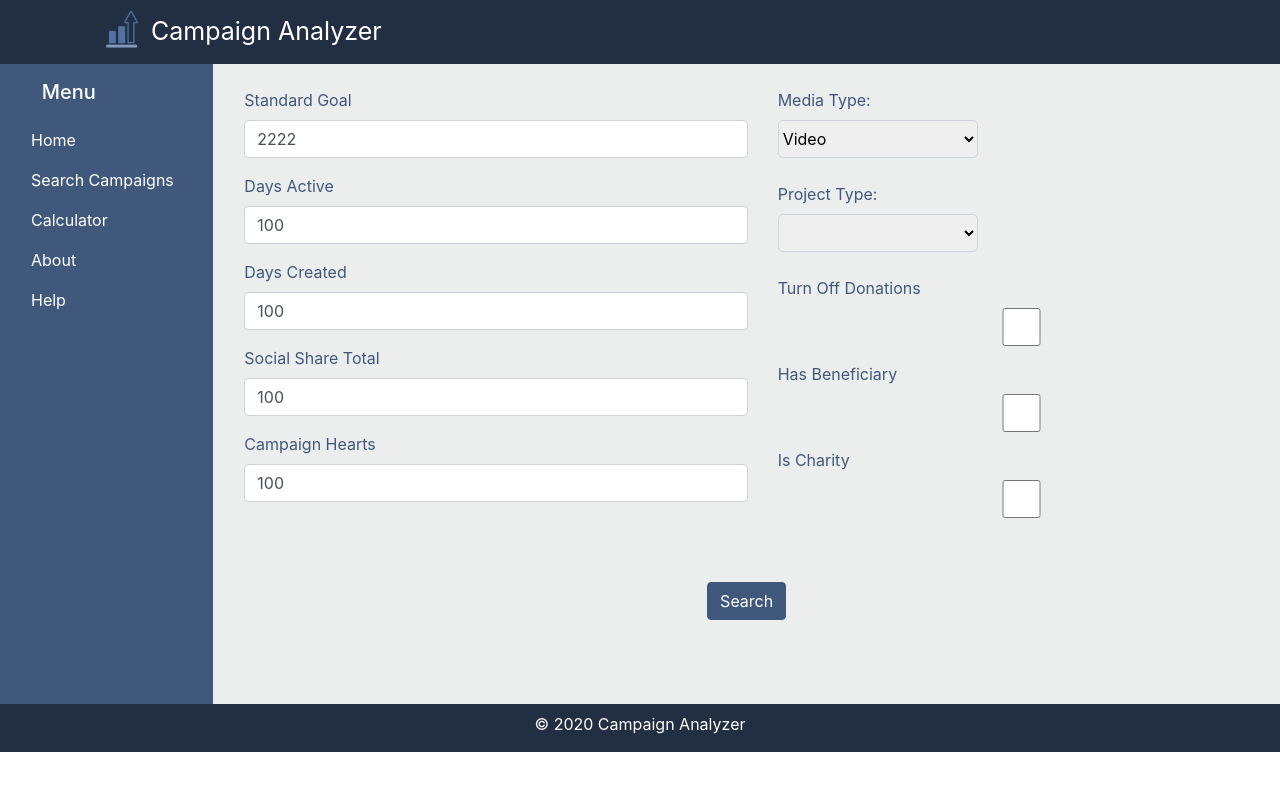
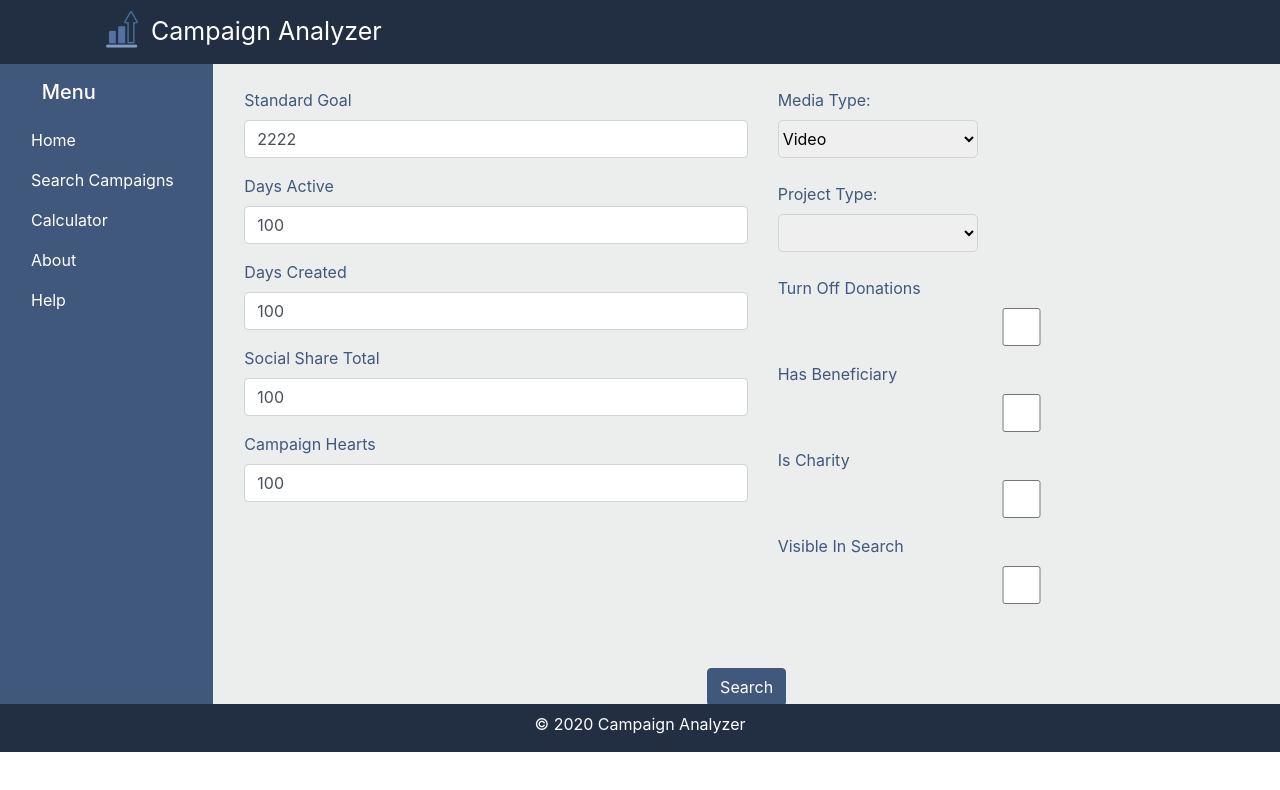
Before and after one commit to ajhayden/Intex2020, a React (Create React App) app in the folder intex-react-app/: page /calculator in a window 1280 px wide. Shown: the top 790 px of the page. Built offline with nearby package versions, Linux system fonts and the light colour scheme; no server answers.

Commit message:
visible in search

```diff
--- a/intex-react-app/src/calculator.js
+++ b/intex-react-app/src/calculator.js
@@ -33,6 +33,7 @@ const FormController = props => {
               turn_off_donations: false,
               has_beneficiary: false,
               is_charity: false,
+              visible_in_search: false,
             }}
             validateOnChange={false}
             validateOnBlur={false}
@@ -93,6 +94,7 @@ const BasicForm = props => (
                 <TextInput form={props.form} title="Turn Off Donations" name='turn_off_donations' type='checkbox'/>
                 <TextInput form={props.form} title="Has Beneficiary" name='has_beneficiary' type='checkbox'/>
                 <TextInput form={props.form} title="Is Charity" name='is_charity' type='Checkbox'/>
+                <TextInput form={props.form} title="Visible In Search" name='visible_in_search' type='Checkbox'/>
             </bs.Col>
         </bs.Row>
         <bs.Row>
```
